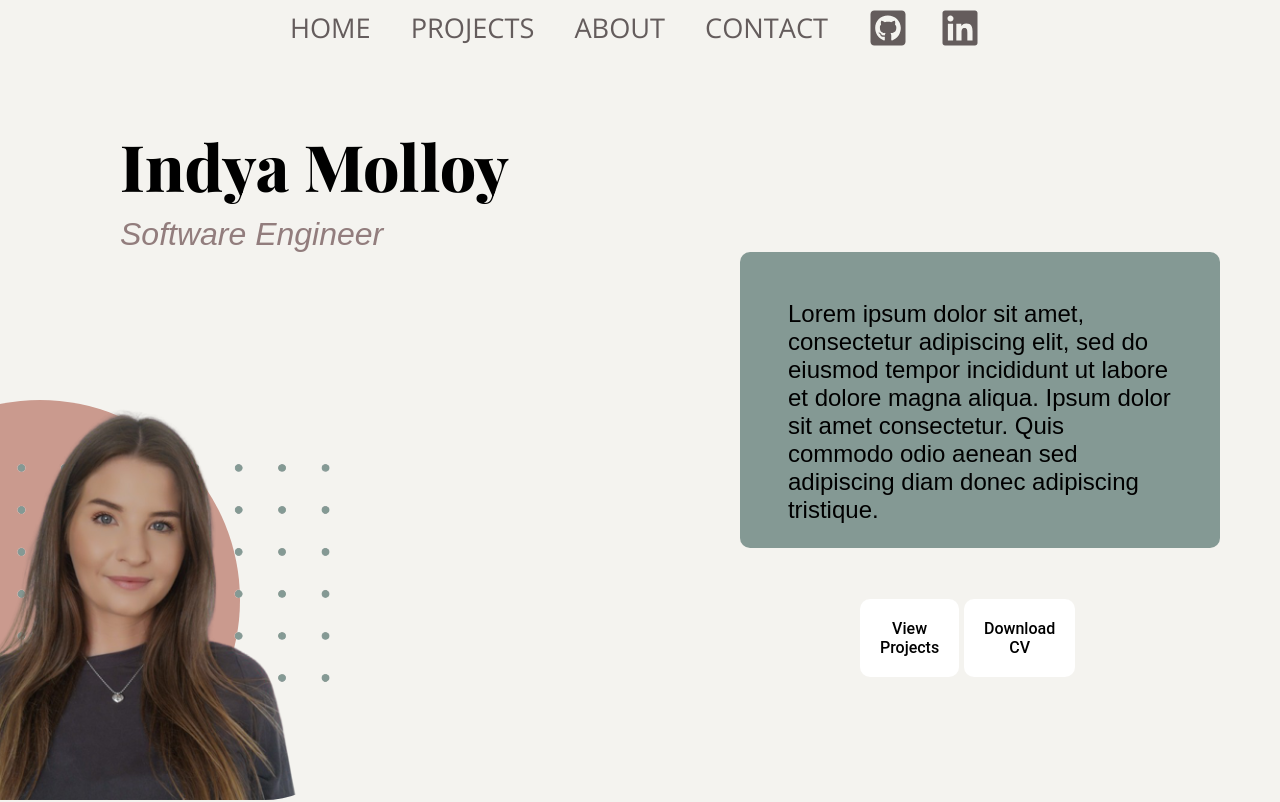
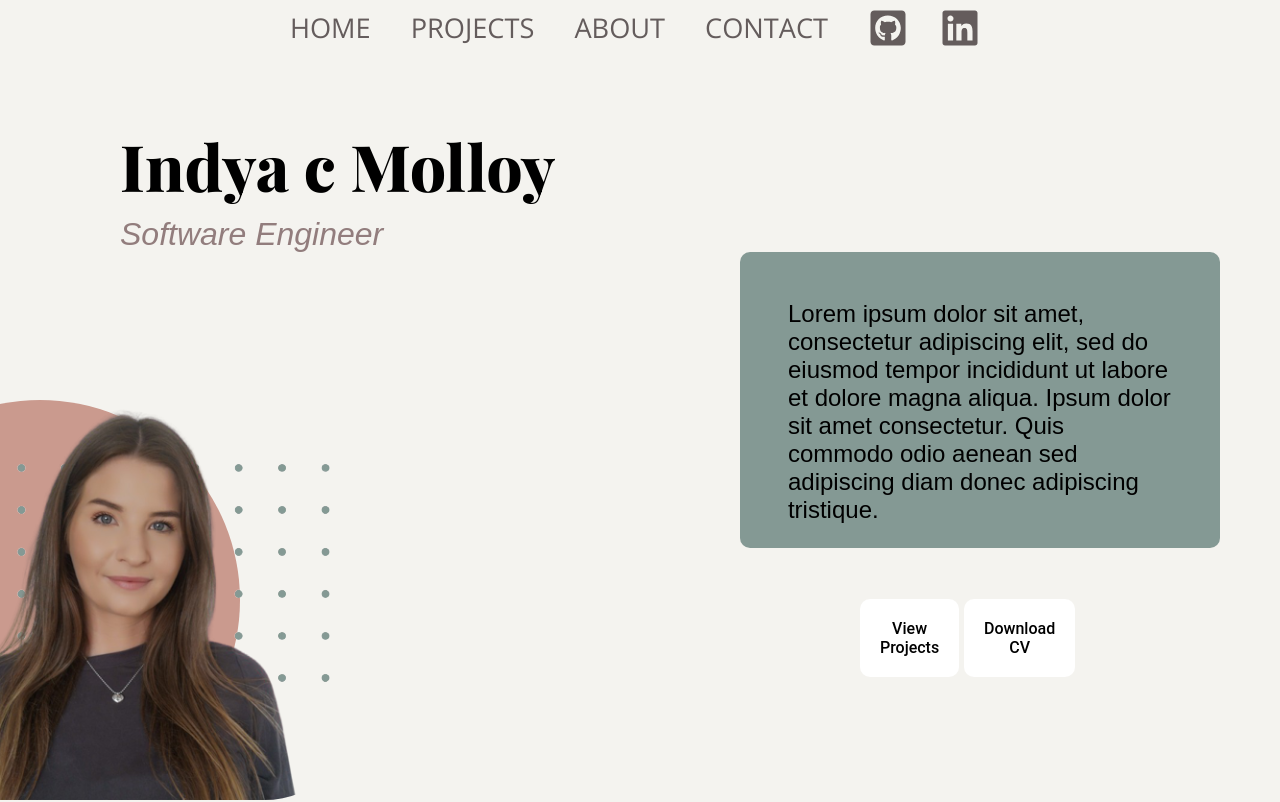
Before and after one commit to indyamolloy/Portfolio, a React (Create React App) app: page / in a window 1280 px wide. Shown: the top 802 px of the page. Built offline with nearby package versions, Linux system fonts and the light colour scheme; a web font is replaced by a local one.

Commit message:
title updated

```diff
--- a/src/components/Home/Home.js
+++ b/src/components/Home/Home.js
@@ -9,7 +9,7 @@ function Home() {
   return (
     <div className={css.homeContainer}>
       <div>
-        <h1 className={css.name}>Indya Molloy</h1>
+        <h1 className={css.name}>Indya c Molloy</h1>
         <p className={css.title}>Software Engineer</p>
       </div>
       <div className={css.circle}></div>
```
